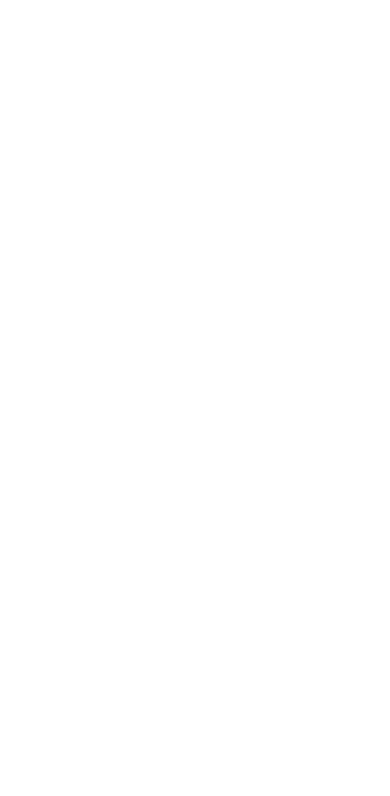
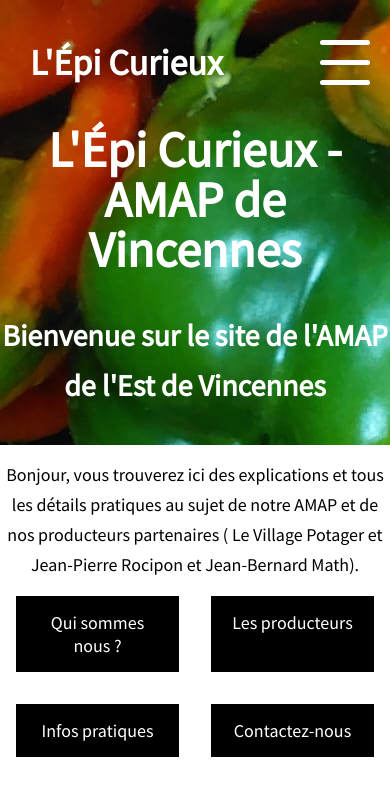
Before and after one commit to RandomElo/epi-curieux, a plain HTML site: page index.html in a window 390 px wide. Drawn offline with Linux system fonts and the light colour scheme.

Commit message:
Ajouts des liens sur la page d'acceuil et autres modifications

```diff
--- a/index.html
+++ b/index.html
@@ -6,10 +6,59 @@
     <link rel="stylesheet" href="style-navbar.css">
     <meta http-equiv="X-UA-Compatible" content="IE=edge">
     <meta name="viewport" content="width=device-width, initial-scale=1.0">
-    <title>Accueil</title>
+    <link rel="preconnect" href="https://fonts.googleapis.com">
+    <link rel="preconnect" href="https://fonts.gstatic.com" crossorigin>
+    <link href="https://fonts.googleapis.com/css2?family=Source+Sans+Pro&display=swap" rel="stylesheet">
+    <title>Accuel - L'Épi Curieux</title>
 </head>
 <body>
-
+    <header>
+        <nav class="navbar">
+            <a class="logo" href="index.html">L'Épi Curieux</a>
+            <div class="nav-links">
+                <ul>
+                    <li class="active animation"><a href="">Accueil</a></li>
+                    <li class="animation"><a href="">Qui sommes nous ?</a></li>
+                    <li class="animation"><a href="">Producteurs</a></li>
+                    <li class="animation"><a href="">Paniers</a></li>
+                    <li class="animation"><a href="">Infos Pratiques</a></li>
+                    <li class="animation"><a href="">Contact</a></li>
+                </ul>
+            </div>
+            <button class="menu-hamburger">
+            <div class="container-lignes">
+                <div class="ligne"></div>
+                <div class="ligne"></div>
+                <div class="ligne"></div>
+            </div>
+            </button>
+        </nav>
+    </header>
+    <main>
+        <div id="titre">
+            <h1 id="titreh1">L'Épi Curieux - AMAP de Vincennes</h1>
+            <h2>Bienvenue sur le site de l'AMAP de l'Est de Vincennes</h2>
+        </div>
+        <section>
+            <article>
+                <div id="div-presentation">
+                    <p id="presentation">Bonjour, vous trouverez ici des explications et tous les détails pratiques au sujet de notre AMAP et de nos producteurs partenaires ( Le Village Potager et Jean-Pierre Rocipon et Jean-Bernard Math).</p>
+                </div>
+            </article>
+            <article>
+                <div class="lien-div">
+                    <div class="row">
+                      <a href="#" class="lien">Qui sommes nous ?</a>
+                      <a href="#" class="lien">Les producteurs</a>
+                    </div>
+                    <div class="row">
+                      <a href="#" class="lien">Infos pratiques</a>
+                      <a href="#" class="lien">Contactez-nous</a>
+                    </div>
+                </div>
+            </article>
+        </section>
+    </main>
 </body>
 <script src="java.js"></script>
 </html>
--- a/java.js
+++ b/java.js
@@ -0,0 +1,16 @@
+const menuHamburger = document.querySelector(".menu-hamburger");
+const navLinks = document.querySelector(".nav-links");
+
+menuHamburger.addEventListener("click", function(){
+    navLinks.classList.toggle('mobile-menu')
+})
+
+const allBoxes = document.querySelectorAll('.menu-hamburger');
+
+allBoxes.forEach(box => {
+
+    box.addEventListener('click', e => {
+        e.target.classList.toggle('active');
+    })
+
+})
--- a/style-navbar.css
+++ b/style-navbar.css
@@ -0,0 +1,172 @@
+*{
+    margin: 0;
+    padding: 0;
+    text-decoration: none;
+    list-style: none;
+    font-family: 'Source Sans Pro', sans-serif;
+}
+
+.navbar {
+  text-align: center;
+  display:inline;
+  position: absolute;
+  padding: 25px;
+  display: flex;
+  justify-content: space-between;
+  align-items: center;
+  width: 100%;
+  box-sizing: border-box;
+}
+header a {
+  color: white;
+}
+.logo {
+  font-size: 2em;
+  font-weight: bold;
+}
+.navbar .nav-links ul {
+  display: flex;
+}
+.navbar .nav-links ul li {
+  margin: 0 25px;
+}
+
+.navbar .nav-links ul li.active a  {
+  color: white;
+  font-weight: 600;
+}
+.navbar .menu-hamburger {
+  display: none;
+}
+
+.animation::after  {
+  content: "";
+  display: block;
+  width: 100%;
+  height: 3px;
+  background-color: white;
+  transform: scale(0);
+  transition: transform 0.3s ease-in-out;
+}
+.animation:hover::after {
+  transform: scale(1);
+}
+
+/*Définition Hamburger*/
+.menu-hamburger {
+  position: absolute;
+  top: 30px;
+  right: 10px;
+  margin: 10px;
+  width: 50px;
+  height: 50px;
+  border: none;
+  cursor: pointer;
+  border-radius: 5px;
+  background-color: rgba(255, 255, 255, 0);
+}
+.container-lignes {
+  position: absolute;
+  top: 50%;
+  left: 50%;
+  transform: translate(-50%,-50%);
+  width: 50px;
+  height: 50px;
+  pointer-events: none;
+}
+.ligne {
+  position: absolute;
+  border-radius: 10px;
+  width: 50px;
+  height: 5px;
+  background: white;
+}
+.menu-hamburger .ligne:nth-child(1) {
+  top: 0px;
+}
+.menu-hamburger .ligne:nth-child(2) {
+  top: 20px;
+}
+.menu-hamburger .ligne:nth-child(3) {
+  top: 40px;
+}
+
+
+/* Anim 1 */
+.menu-hamburger .ligne:nth-child(1), .ligne:nth-child(3){
+  transform: rotate(0deg);
+  transition:
+  transform 0.4s ease-in-out,
+  top 0.4s 0.4s ease-in-out;
+}
+.menu-hamburger .ligne:nth-child(2) {
+  transition: opacity 0.4s 0.4s ease-in-out;
+}
+
+
+.menu-hamburger.active .ligne:nth-child(1){
+  top: 25px;
+  transform: rotate(45deg);
+  transition:
+  top 0.4s  ease-in-out,
+  transform 0.4s 0.4s ease-in-out;
+}
+.menu-hamburger.active .ligne:nth-child(2){
+  transition: opacity 0.4s ease-in-out;
+  opacity: 0;
+}
+.menu-hamburger.active .ligne:nth-child(3){
+  top: 25px;
+  transform: rotate(-45deg);
+  transition:
+  top 0.4s  ease-in-out,
+  transform 0.4s 0.4s ease-in-out;
+}
+
+
+
+
+
+
+@media screen and (max-width: 900px) {
+  .navbar {
+      padding: 0;
+  }
+  .navbar .logo {
+      position: absolute;
+      top: 40px;
+      left: 30px;
+  }
+  .navbar .menu-hamburger {
+      display: block;
+  }
+  .nav-links {
+      position: absolute;
+      top: 0;
+      left: 0;
+      position: absolute;
+      background-image: url(image-accueil.jpg);
+      width: 100%;
+      height: 100vh;
+      display: flex;
+      justify-content: center;
+      align-items: center;
+      margin-left: -100%;
+      transition: all 0.5s ease;
+  }
+  .nav-links.mobile-menu {
+      margin-left: 0px;
+  }
+  .nav-links ul {
+      display: flex;
+      flex-direction: column;
+  }
+  .navbar .nav-links ul li {
+      margin: 25px 0;
+      font-size: 1.2em;
+  }
+  .animation:hover::after {
+    transform: scale(0);
+  }
+
+}
--- a/style.css
+++ b/style.css
@@ -0,0 +1,58 @@
+*{
+    margin: 0;
+    padding: 0;
+    text-decoration: none;
+    list-style: none;
+    box-sizing: border-box;
+}
+html  {
+    font-size: 18px;
+    font-family: 'Source Sans Pro', sans-serif;
+    text-align: center;
+    box-sizing: border-box;
+}
+
+#titre {
+    line-height: 50px;
+    background-image: url(image-accueil.jpg);
+    color: white;
+}
+
+#titreh1 {
+    padding-top: 125px;
+    font-size: 50px;
+}
+h2{
+    padding-top: 35px;
+    padding-bottom: 35px;
+    font-size: 30px;
+}
+#div-presentation {
+    display: flex;
+    align-items: center;
+    justify-content: center;
+    margin-top: 15px;
+    line-height: 30px;
+}
+#presentation {
+    width: 550px;
+    text-align: center;
+}
+.row {
+  display: flex;
+  justify-content: center;
+}
+.lien {
+  padding: 15px 20px; /*Hauteur et largeur*/
+  margin: 15px 15px;/*Marge sur la côter du blockk*/
+  width: 200px; /* Définir la largeur souhaitée */
+  text-align: center;/*On centre le texte*/
+  color: white;
+  background-color: black;
+  border: 1px solid white;
+}
+.lien:hover {
+    background-color: white;
+    color: black;
+    border: 1px solid black;
+}
```
Also changed, not shown: image-accueil.jpg (added).
